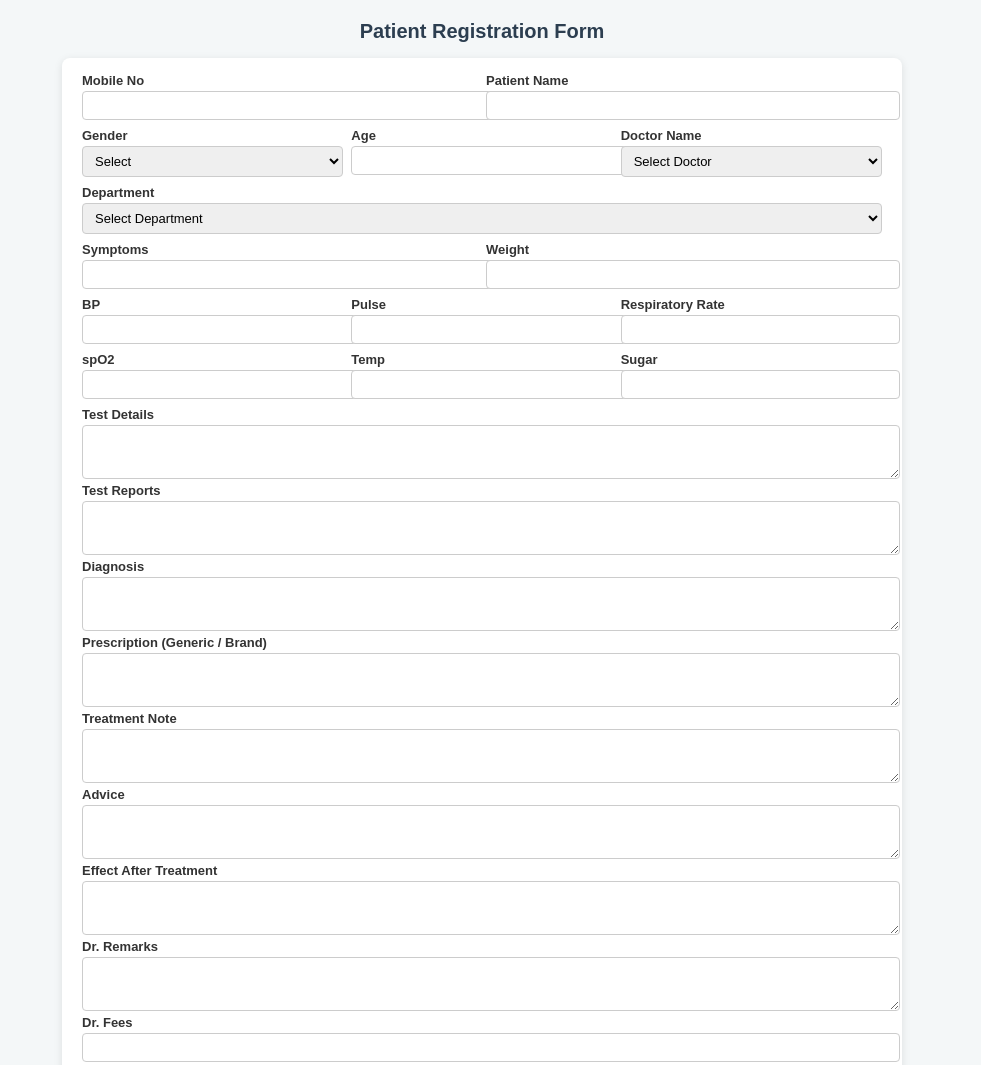
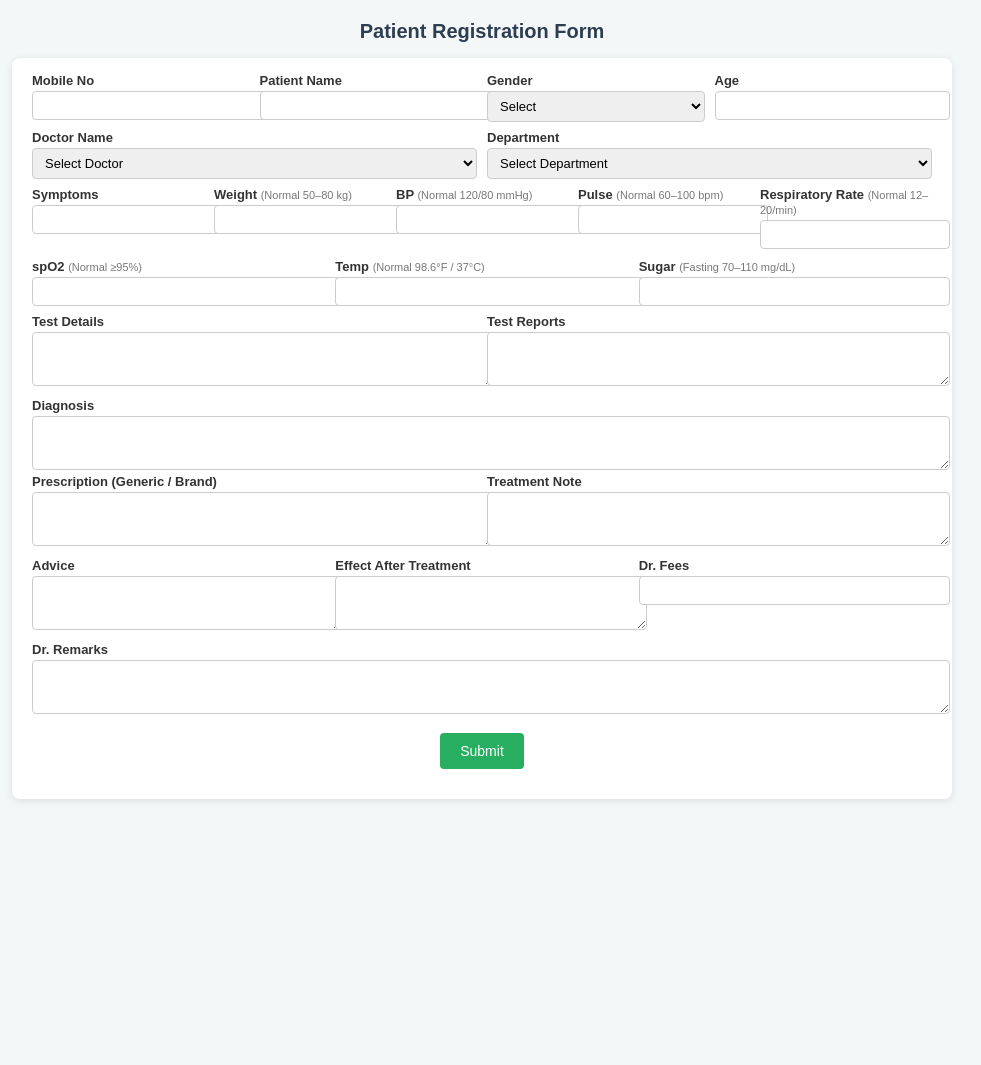
Before and after one commit to milindweb/drakanksha, a plain HTML site: page patientform.html in a window 1280 px wide. Shown: the top 1065 px of the page, without its empty margins (158-1139 px from the left). After the commit the page ends 809 px from the top, so only its background shows below. Drawn offline with Linux system fonts and the light colour scheme.

Commit message:
Update patientform.html

```diff
--- a/patientform.html
+++ b/patientform.html
@@ -12,7 +12,7 @@
     padding: 10px;
   }
   form {
-    max-width: 800px;
+    max-width: 900px;
     margin: auto;
     background: #fff;
     padding: 15px 20px;
@@ -28,7 +28,7 @@
   .row {
     display: flex;
     flex-wrap: wrap;
-    gap: 8px;
+    gap: 10px;
     margin-bottom: 8px;
   }
   .field {
@@ -41,6 +41,11 @@
     font-weight: bold;
     margin-bottom: 3px;
     color: #333;
+  }
+  small {
+    font-weight: normal;
+    font-size: 11px;
+    color: #777;
   }
   input, select, textarea {
     width: 100%;
@@ -90,21 +95,11 @@
 
 <form id="patientForm">
 
-  <!-- Compulsory Fields -->
+  <!-- Row 1: Basic Information -->
   <div class="row">
-    <div class="field">
-      <label>Mobile No</label>
-      <input name="mobileNo" type="number" title="Enter valid 10-digit number">
-    </div>
-    <div class="field">
-      <label>Patient Name</label>
-      <input name="patientName" required>
-    </div>
-  </div>
-
-  <div class="row">
-    <div class="field">
-      <label>Gender</label>
+    <div class="field"><label>Mobile No</label><input name="mobileNo" type="number" title="Enter valid 10-digit number"></div>
+    <div class="field"><label>Patient Name</label><input name="patientName" required></div>
+    <div class="field"><label>Gender</label>
       <select name="gender" required>
         <option value="">Select</option>
         <option>Male</option>
@@ -112,10 +107,11 @@
         <option>Other</option>
       </select>
     </div>
-    <div class="field">
-      <label>Age</label>
-      <input name="age" type="number" required>
-    </div>
+    <div class="field"><label>Age</label><input name="age" type="number" required></div>
+  </div>
+
+  <!-- Row 2: Doctor and Department -->
+  <div class="row">
     <div class="field">
       <label>Doctor Name</label>
       <select name="doctorName" required>
@@ -125,9 +121,6 @@
         <option>Dr. BCD</option>
       </select>
     </div>
-  </div>
-
-  <div class="row">
     <div class="field">
       <label>Department</label>
       <select name="department" required>
@@ -158,39 +151,47 @@
     </div>
   </div>
 
-  <!-- Optional Fields -->
+  <!-- Row 3: Vitals + Normal Ranges -->
   <div class="row">
     <div class="field"><label>Symptoms</label><input name="symptoms"></div>
-    <div class="field"><label>Weight</label><input name="weight"></div>
+    <div class="field"><label>Weight <small>(Normal 50–80 kg)</small></label><input name="weight"></div>
+    <div class="field"><label>BP <small>(Normal 120/80 mmHg)</small></label><input name="bp"></div>
+    <div class="field"><label>Pulse <small>(Normal 60–100 bpm)</small></label><input name="pulse"></div>
+    <div class="field"><label>Respiratory Rate <small>(Normal 12–20/min)</small></label><input name="respiratoryRate"></div>
+    <div class="field"><label>spO2 <small>(Normal ≥95%)</small></label><input name="spO2"></div>
+    <div class="field"><label>Temp <small>(Normal 98.6°F / 37°C)</small></label><input name="temp"></div>
+    <div class="field"><label>Sugar <small>(Fasting 70–110 mg/dL)</small></label><input name="sugar"></div>
   </div>
 
+  <!-- Row 4: Test Details and Reports -->
   <div class="row">
-    <div class="field"><label>BP</label><input name="bp"></div>
-    <div class="field"><label>Pulse</label><input name="pulse"></div>
-    <div class="field"><label>Respiratory Rate</label><input name="respiratoryRate"></div>
+    <div class="field"><label>Test Details</label><textarea name="testDetails"></textarea></div>
+    <div class="field"><label>Test Reports</label><textarea name="testReports"></textarea></div>
   </div>
 
+  <!-- Row 5: Diagnosis -->
+  <div class="field"><label>Diagnosis</label><textarea name="diagnosis"></textarea></div>
+
+  <!-- Row 6: Prescription + Treatment -->
   <div class="row">
-    <div class="field"><label>spO2</label><input name="spO2"></div>
-    <div class="field"><label>Temp</label><input name="temp"></div>
-    <div class="field"><label>Sugar</label><input name="sugar"></div>
+    <div class="field"><label>Prescription (Generic / Brand)</label><textarea name="prescription"></textarea></div>
+    <div class="field"><label>Treatment Note</label><textarea name="treatmentNote"></textarea></div>
   </div>
 
-  <div class="field"><label>Test Details</label><textarea name="testDetails"></textarea></div>
-  <div class="field"><label>Test Reports</label><textarea name="testReports"></textarea></div>
-  <div class="field"><label>Diagnosis</label><textarea name="diagnosis"></textarea></div>
-  <div class="field"><label>Prescription (Generic / Brand)</label><textarea name="prescription"></textarea></div>
-  <div class="field"><label>Treatment Note</label><textarea name="treatmentNote"></textarea></div>
-  <div class="field"><label>Advice</label><textarea name="advice"></textarea></div>
-  <div class="field"><label>Effect After Treatment</label><textarea name="effectAfterTreatment"></textarea></div>
+  <!-- Row 7: Advice + Effect + Fees -->
+  <div class="row">
+    <div class="field"><label>Advice</label><textarea name="advice"></textarea></div>
+    <div class="field"><label>Effect After Treatment</label><textarea name="effectAfterTreatment"></textarea></div>
+    <div class="field"><label>Dr. Fees</label><input name="drFees"></div>
+  </div>
+
+  <!-- Row 8: Remarks -->
   <div class="field"><label>Dr. Remarks</label><textarea name="drRemarks"></textarea></div>
-  <div class="field"><label>Dr. Fees</label><input name="drFees"></div>
 
   <button type="submit">Submit</button>
   <div id="response"></div>
 </form>
 
-<!-- External JS file for submission logic -->
 <script src="js/patientform.js"></script>
 
 </body>
```
